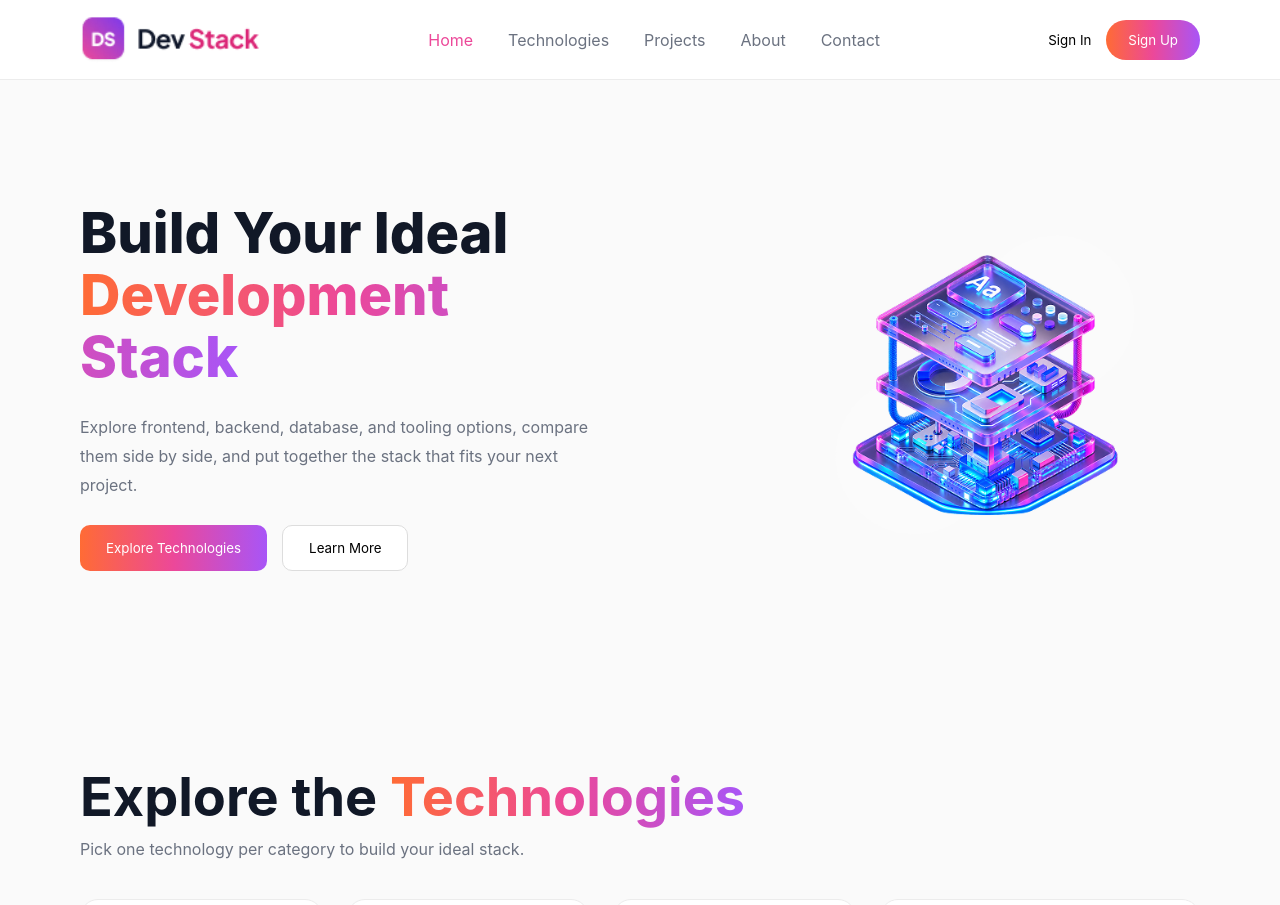
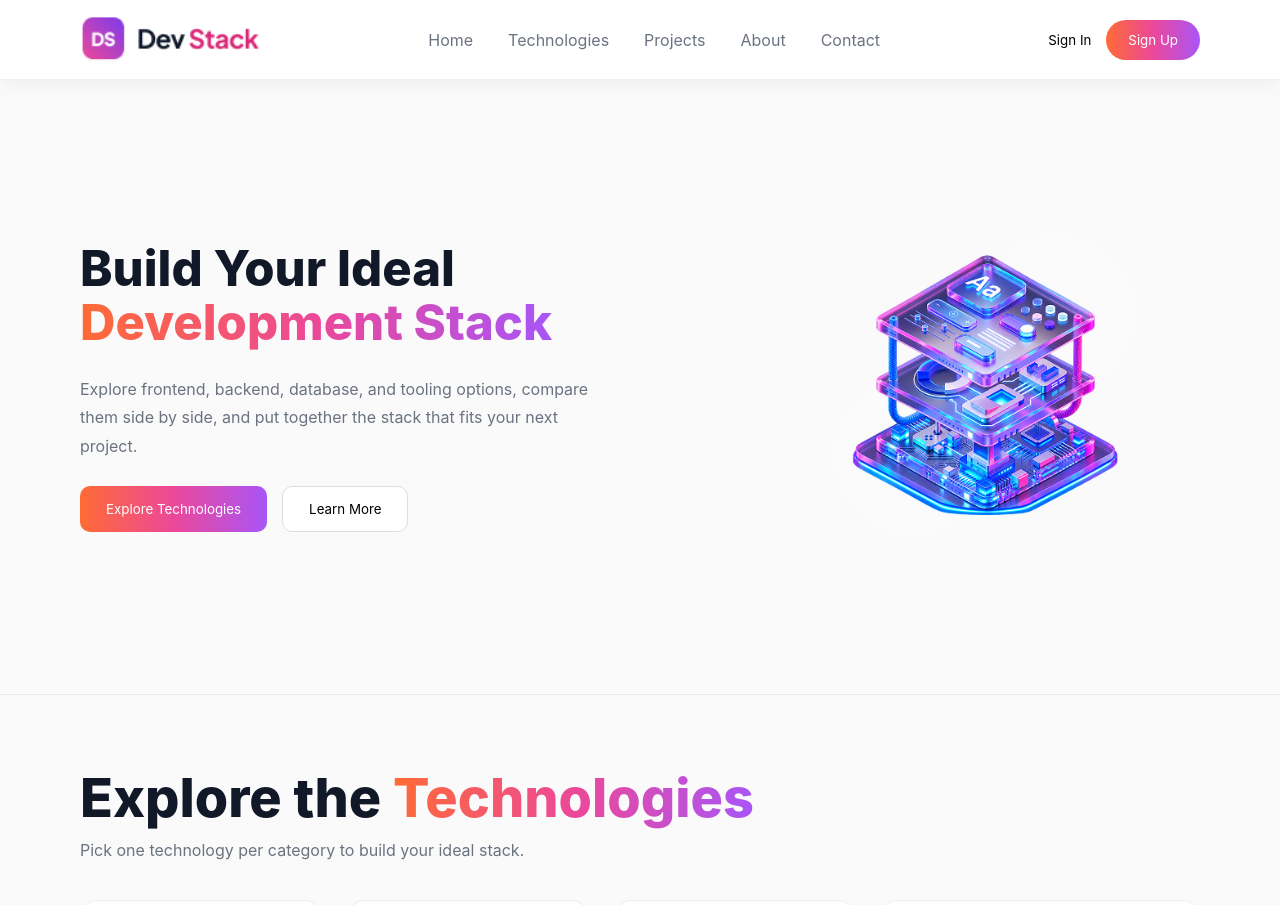
Before and after one commit to tanvir216/Assignment-5, a React (Vite) app: page / in a window 1280 px wide. Shown: the top 905 px of the page. Built offline with nearby package versions, Linux system fonts and the light colour scheme.

Commit message:
all fixed

```diff
--- a/src/App.css
+++ b/src/App.css
@@ -5,6 +5,10 @@
     #ec4899,
     #a855f7
   );
+  html {
+  scroll-behavior: smooth;
+}
+
 }
 * {
   margin: 0;
@@ -26,18 +30,36 @@ body {
   font-size: 24px;
   font-weight: 600;
 }
-
 .navbar {
   height: 80px;
   display: flex;
   align-items: center;
   justify-content: space-between;
   padding: 0 80px;
-  border-bottom: 1px solid #ececec;
-  background: white;
+
   position: sticky;
   top: 0;
   z-index: 1000;
+
+  background: rgba(255, 255, 255, 0.9);
+  backdrop-filter: blur(12px);
+  -webkit-backdrop-filter: blur(12px);
+
+  border-bottom: 1px solid rgba(236, 236, 236, 0.8);
+  box-shadow: 0 4px 20px rgba(0, 0, 0, 0.05);
+}
+
+html {
+  scroll-behavior: smooth;
+}
+
+.nav-links a {
+  text-decoration: none;
+  color: #6b7280;
+}
+
+.nav-links a:hover {
+  color: #ec4899;
 }
 
 .logo {
@@ -101,7 +123,7 @@ body {
 }
 
 .hero-left h1 {
-  font-size: 56px;
+  font-size: 49px;
   line-height: 1.1;
   font-weight: 800;
 }
@@ -146,10 +168,12 @@ body {
 
 .tech-section {
   padding: 70px 80px;
+    border-top: 1px solid #ececec;
 }
 
 .section-title h2 {
   font-size: 54px;
+  font-weight: 800;
 }
 
 .section-title span {
@@ -228,13 +252,15 @@ body {
   color: #9ca3af;
   padding: 30px 0;
 }
+.tech-card {
+  transition: all 0.35s ease;
+}
 
 .tech-card:hover {
-  transform: translateY(-4px);
-  transition: 0.3s;
-  box-shadow: 0 15px 40px rgba(0, 0, 0, 0.06);
+  transform: translateY(-8px) scale(1.02);
+  box-shadow: 0 20px 50px rgba(236, 72, 153, 0.15);
+  border-color: #ec4899;
 }
-
 .card-header {
   display: flex;
   justify-content: space-between;
@@ -293,6 +319,10 @@ body {
   cursor: pointer;
   margin-top: auto;
 }
+.tech-card button:hover {
+  background: #0f1f4d;
+  transition: 0.3s;
+}
 
 .added-btn {
   background: #d1d5db !important;
@@ -338,6 +368,7 @@ body {
   margin-top: 100px;
   padding: 70px 80px 30px;
   background: white;
+   border-top: 1px solid #ececec;
 }
 
 .footer-top {
--- a/src/App.jsx
+++ b/src/App.jsx
@@ -72,9 +72,14 @@ function App() {
     <>
       <Navbar />
 
-      <Hero />
+      <section id="home">
+        <Hero />
+      </section>
 
-      <section className="tech-section">
+      <section
+        id="technologies"
+        className="tech-section"
+      >
         <div className="section-title">
           <h2>
             Explore the <span>Technologies</span>
@@ -106,7 +111,9 @@ function App() {
         </div>
       </section>
 
-      <Footer />
+      <section id="projects">
+        <Footer />
+      </section>
 
       <ToastContainer
         position="bottom-right"
--- a/src/components/Navbar.jsx
+++ b/src/components/Navbar.jsx
@@ -13,17 +13,28 @@ function Navbar() {
           alt="Dev Stack Logo"
           className="logo-image"
         />
-
-
       </div>
 
+      <ul className="nav-links">
+        <li>
+          <a href="#home">Home</a>
+        </li>
 
-      <ul className="nav-links">
-        <li className="active">Home</li>
-        <li>Technologies</li>
-        <li>Projects</li>
-        <li>About</li>
-        <li>Contact</li>
+        <li>
+          <a href="#technologies">Technologies</a>
+        </li>
+
+        <li>
+          <a href="#projects">Projects</a>
+        </li>
+
+        <li>
+          <a href="#about">About</a>
+        </li>
+
+        <li>
+          <a href="#contact">Contact</a>
+        </li>
       </ul>
 
       <div className="nav-buttons">
```
